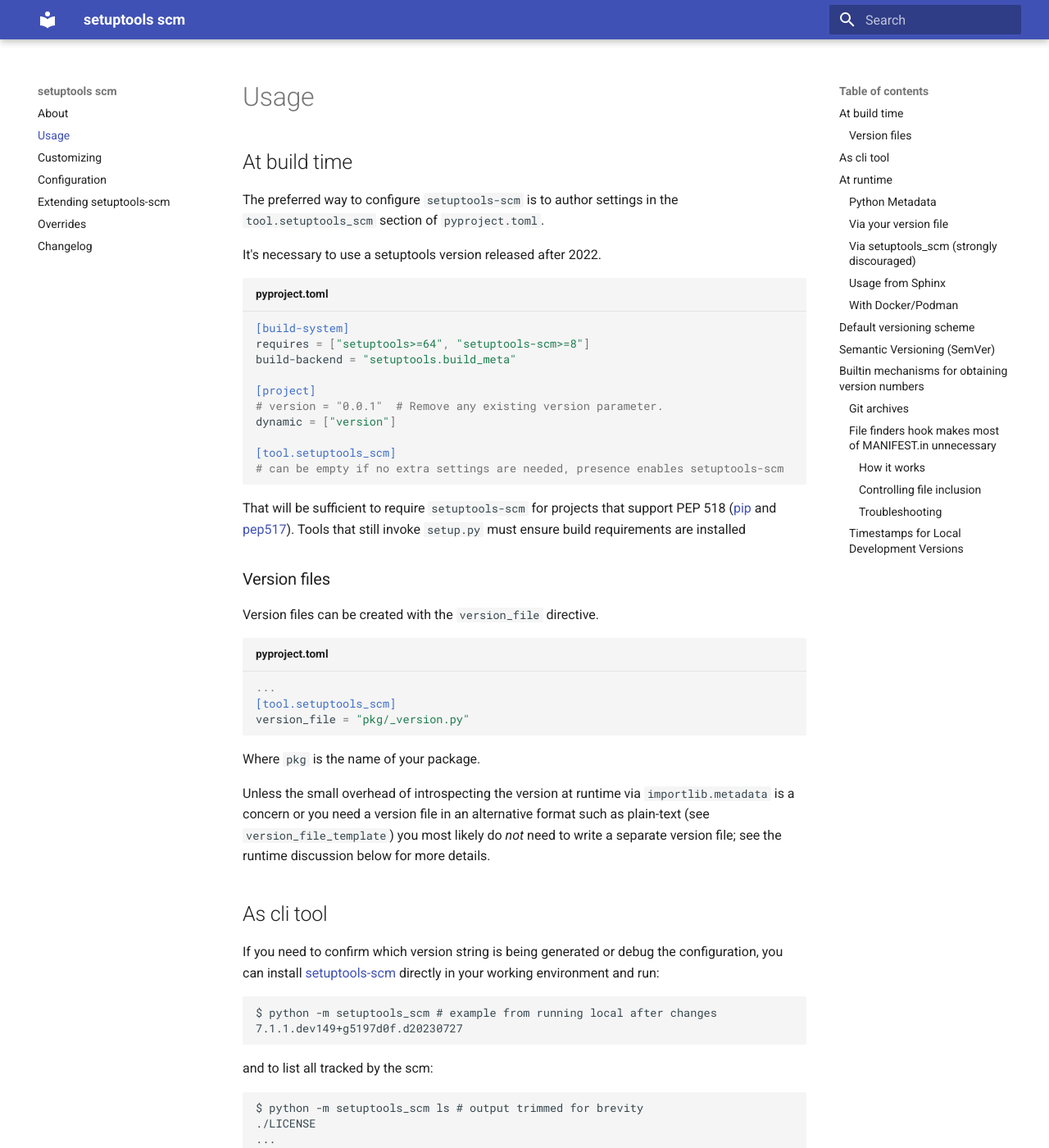
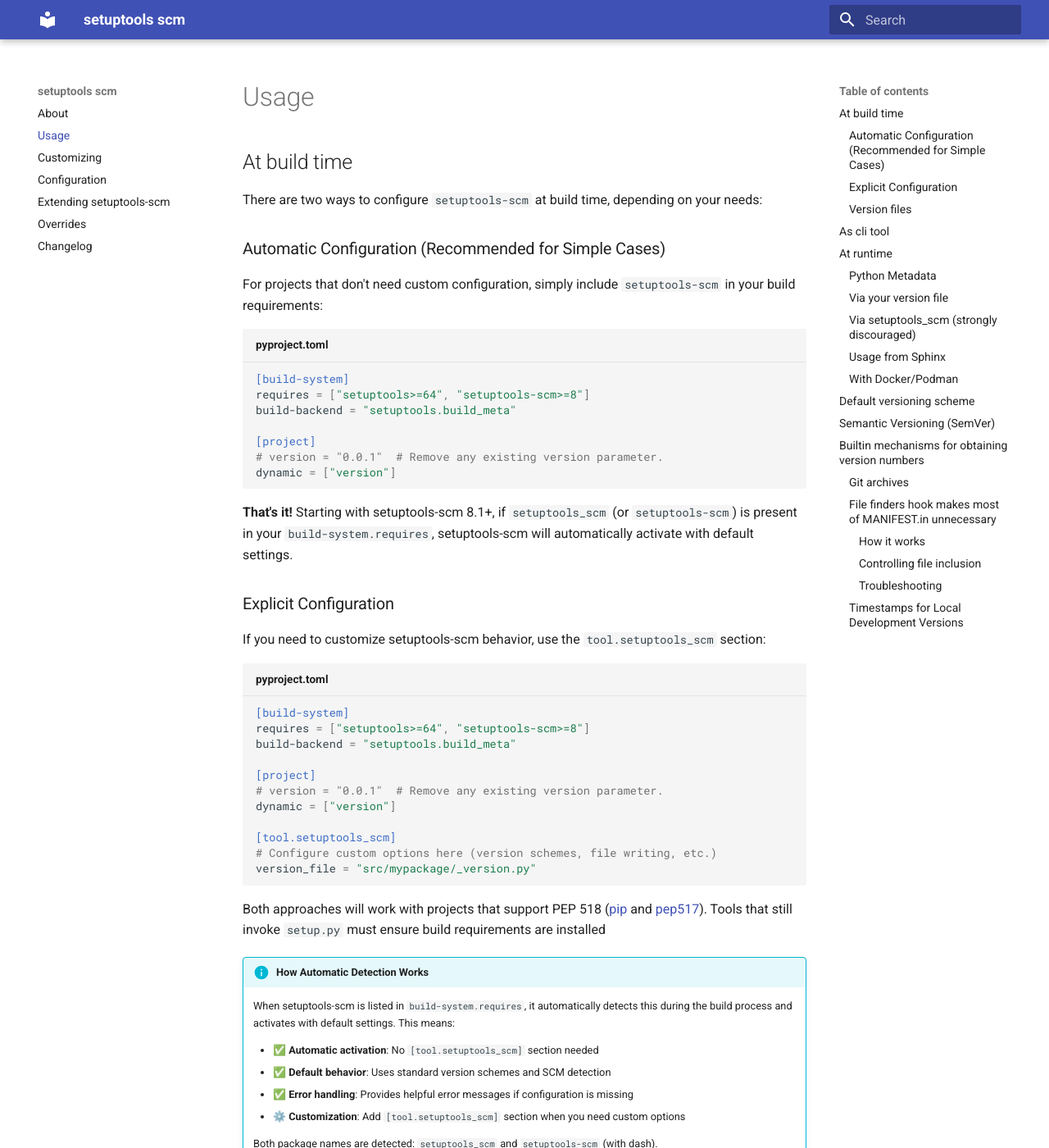
Before and after one commit to pypa/setuptools-scm, an MkDocs documentation site: the page built from docs/usage.md, in a window 1280 px wide and 1400 px high. Shown: the whole window at 82% size. Built offline with MkDocs 1.6.1 and Material for MkDocs 9.7.7, drawn with Linux system fonts in a browser that asks for light colours.

Commit message:
add docs for the now optional tool section

````diff
--- a/docs/usage.md
+++ b/docs/usage.md
@@ -2,10 +2,30 @@
 
 ## At build time
 
-The preferred way to configure `setuptools-scm` is to author
-settings in the `tool.setuptools_scm` section of `pyproject.toml`.
+There are two ways to configure `setuptools-scm` at build time, depending on your needs:
 
-It's necessary to use a setuptools version released after 2022.
+### Automatic Configuration (Recommended for Simple Cases)
+
+For projects that don't need custom configuration, simply include `setuptools-scm`
+in your build requirements:
+
+```toml title="pyproject.toml"
+[build-system]
+requires = ["setuptools>=64", "setuptools-scm>=8"]
+build-backend = "setuptools.build_meta"
+
+[project]
+# version = "0.0.1"  # Remove any existing version parameter.
+dynamic = ["version"]
+```
+
+**That's it!** Starting with setuptools-scm 8.1+, if `setuptools_scm` (or `setuptools-scm`)
+is present in your `build-system.requires`, setuptools-scm will automatically activate
+with default settings.
+
+### Explicit Configuration
+
+If you need to customize setuptools-scm behavior, use the `tool.setuptools_scm` section:
 
 ```toml title="pyproject.toml"
 [build-system]
@@ -17,13 +37,24 @@
 dynamic = ["version"]
 
 [tool.setuptools_scm]
-# can be empty if no extra settings are needed, presence enables setuptools-scm
+# Configure custom options here (version schemes, file writing, etc.)
+version_file = "src/mypackage/_version.py"
 ```
 
-That will be sufficient to require `setuptools-scm` for projects
-that support PEP 518 ([pip](https://pypi.org/project/pip) and
+Both approaches will work with projects that support PEP 518 ([pip](https://pypi.org/project/pip) and
 [pep517](https://pypi.org/project/pep517/)).
 Tools that still invoke `setup.py` must ensure build requirements are installed
+
+!!! info "How Automatic Detection Works"
+
+    When setuptools-scm is listed in `build-system.requires`, it automatically detects this during the build process and activates with default settings. This means:
+
+    - ✅ **Automatic activation**: No `[tool.setuptools_scm]` section needed
+    - ✅ **Default behavior**: Uses standard version schemes and SCM detection
+    - ✅ **Error handling**: Provides helpful error messages if configuration is missing
+    - ⚙️ **Customization**: Add `[tool.setuptools_scm]` section when you need custom options
+
+    Both package names are detected: `setuptools_scm` and `setuptools-scm` (with dash).
 
 ### Version files
 
````
Also changed, not shown: README.md (+18 -0 lines), docs/config.md (+12 -0 lines).
